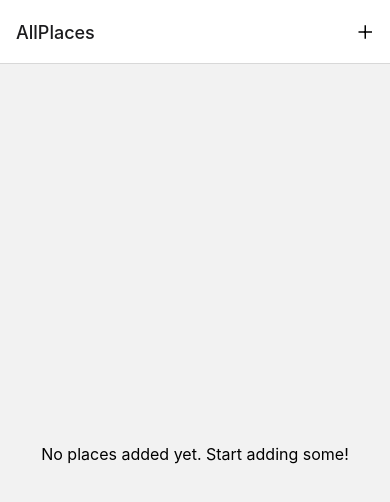
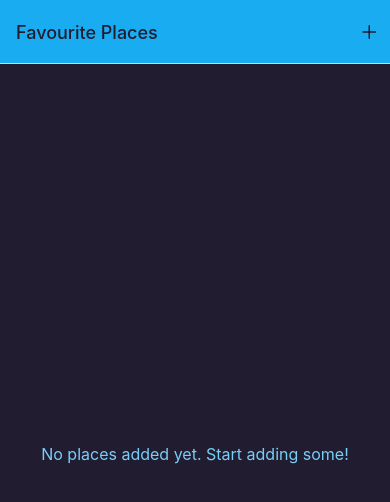
Before and after one commit to NalindaMW/RNFavouritePlaces, a React Native app: screen /AllPlaces in a window 390 px wide. Shown: the top 502 px of the page. Built offline with nearby package versions, Linux system fonts and the light colour scheme.

Commit message:
+ Theme style added + Colors added

```diff
--- a/App.js
+++ b/App.js
@@ -1,10 +1,10 @@
 import { StatusBar } from "expo-status-bar";
-import { StyleSheet, Text, View } from "react-native";
 import { NavigationContainer } from "@react-navigation/native";
 import { createNativeStackNavigator } from "@react-navigation/native-stack";
 import AllPlaces from "./screen/AllPlaces";
 import AddPlace from "./screen/AddPlace";
 import IconButton from "./components/ui/IconButton";
+import { Colors } from "./Constants/colors";
 
 const Stack = createNativeStackNavigator();
 
@@ -13,11 +13,18 @@
     <>
       <StatusBar style="auto" />
       <NavigationContainer>
-        <Stack.Navigator>
+        <Stack.Navigator
+          screenOptions={{
+            headerStyle: { backgroundColor: Colors.primary500 },
+            headerTintColor: Colors.gray700,
+            contentStyle: { backgroundColor: Colors.gray700 },
+          }}
+        >
           <Stack.Screen
             name="AllPlaces"
             component={AllPlaces}
             options={({ navigation }) => ({
+              title: "Favourite Places",
               headerRight: ({ tintColor }) => (
                 <IconButton
                   icon="add"
@@ -28,7 +35,14 @@
               ),
             })}
           />
-          <Stack.Screen name="AddPlace" component={AddPlace} />
+          <Stack.Screen
+            name="AddPlace"
+            component={AddPlace}
+            options={{
+              headerBackTitle: " ",
+              title: "Add Place",
+            }}
+          />
         </Stack.Navigator>
       </NavigationContainer>
     </>
--- /dev/null
+++ b/Constants/colors.js
@@ -0,0 +1,11 @@
+export const Colors = {
+  primary50: "#cfeffd",
+  primary100: "#a0defb",
+  primary200: "#77cff8",
+  primary400: "#44bdf5",
+  primary500: "#1aacf0",
+  primary700: "#0570c9",
+  primary800: "#003b88",
+  accent500: "#e6b30b",
+  gray700: "#221c30",
+};
--- a/components/places/PlacesList.js
+++ b/components/places/PlacesList.js
@@ -2,6 +2,7 @@
 import React from "react";
 
 import PlaceItem from "./PlaceItem";
+import { Colors } from "../../Constants/colors";
 
 const PlacesList = ({ places }) => {
   if (!places || places.length === 0) {
@@ -33,5 +34,6 @@
   },
   fallbackText: {
     fontSize: 16,
+    color: Colors.primary200,
   },
 });
--- a/components/ui/IconButton.js
+++ b/components/ui/IconButton.js
@@ -18,7 +18,6 @@
 const styles = StyleSheet.create({
   button: {
     padding: 8,
-    margin: 4,
     justifyContent: "center",
     alignItems: "center",
   },
```
